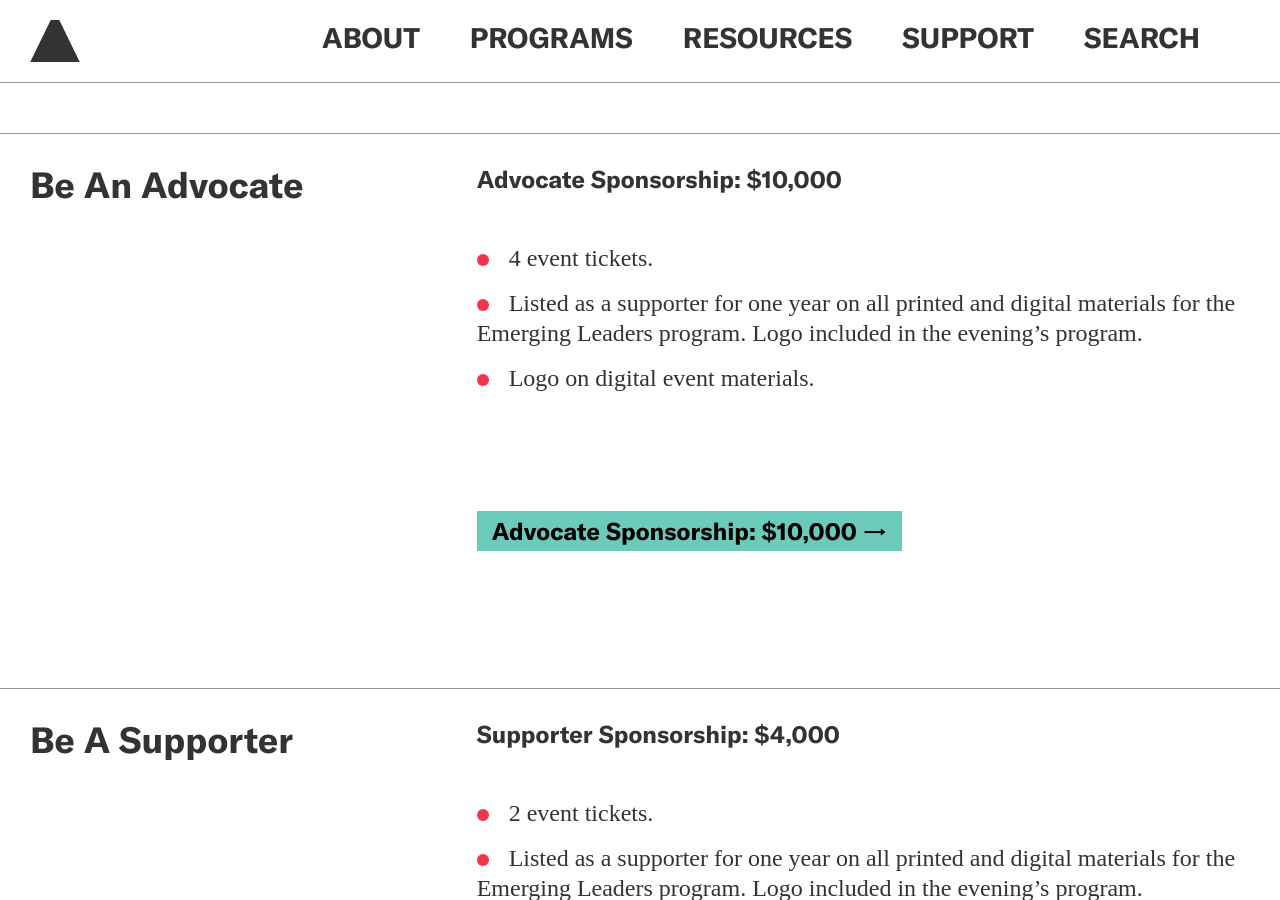
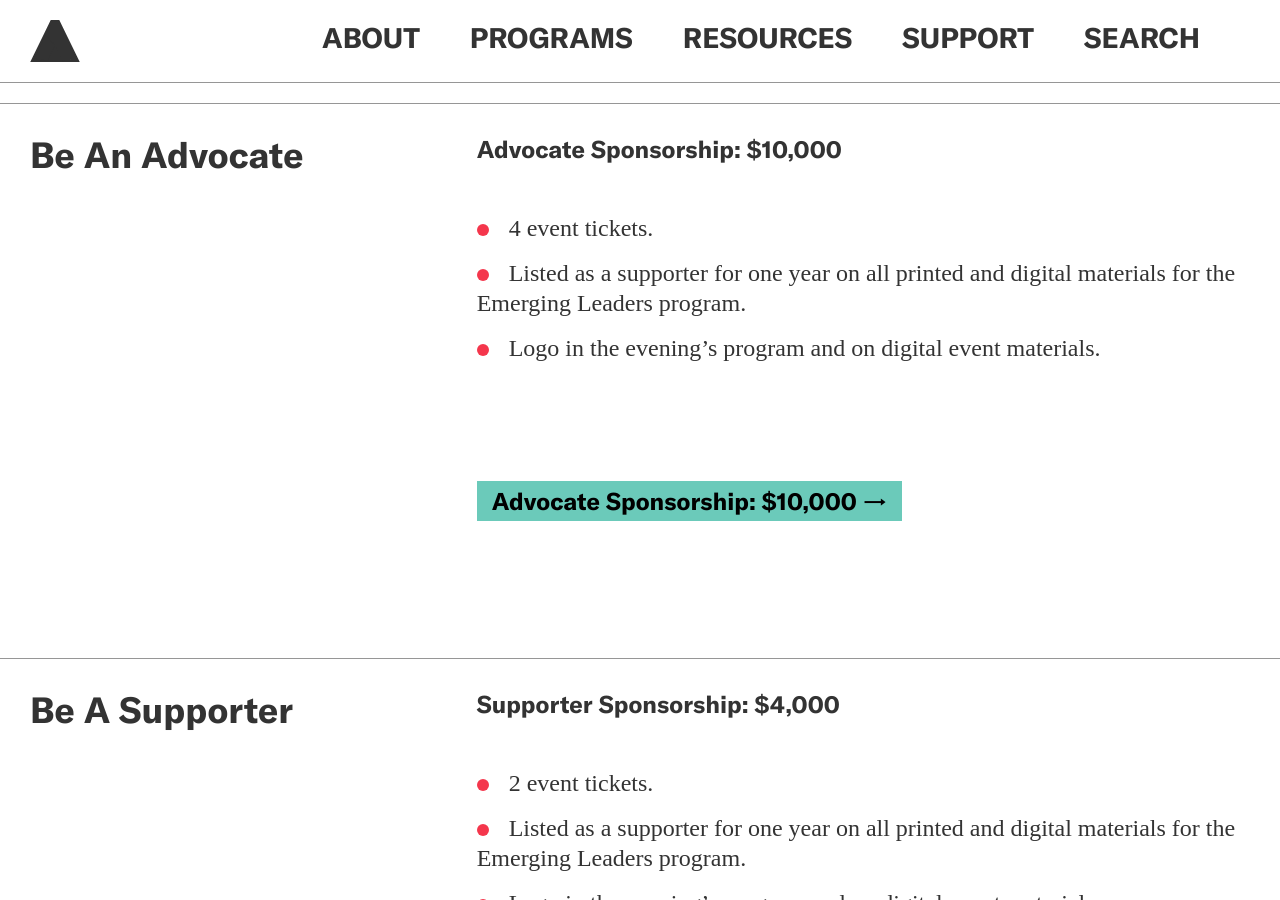
Before and after one commit to jengalas/bwaf-bbw, a Jekyll site: the page built from _programs/leadership-awards-gala.md, in a window 1280 px wide and 900 px high, scrolled down 3969 px. Built offline with Jekyll 4.4.1, drawn with Linux system fonts in a browser that asks for light colours; nearby versions of some CDN libraries; some web fonts are replaced; some of the changed text lies outside the part shown.

Commit message:
Updated 1 file via CloudCannon.

```diff
--- a/_programs/leadership-awards-gala.md
+++ b/_programs/leadership-awards-gala.md
@@ -159,7 +159,7 @@
       * Invitation to one Friends evening event.
 
       * Listed as a supporter for one year on all printed and digital materials
-      for the Industry Leaders Roundtable program and Emerging Leaders.
+      for the Industry Leaders Roundtable programs and Emerging Leaders.
 
       * Logo on BWAF website, in the evening’s program and on digital event
       materials.
@@ -188,9 +188,9 @@
       * 4 event tickets.
 
       * Listed as a supporter for one year on all printed and digital materials
-      for the Emerging Leaders program. Logo included in the evening’s program.
+      for the Emerging Leaders program.
 
-      * Logo on digital event materials.
+      * Logo in the evening's program and on digital event materials.
   - template: buttons-block
     button:
       - button_text: 'Advocate Sponsorship: $10,000'
@@ -216,9 +216,9 @@
       * 2 event tickets.
 
       * Listed as a supporter for one year on all printed and digital materials
-      for the Emerging Leaders program. Logo included in the evening’s program.
+      for the Emerging Leaders program.
 
-      * Logo on digital event materials.
+      * Logo in the evening's program and on digital event materials.
   - template: buttons-block
     button:
       - button_text: 'Supporter Sponsorship: $4,000'
```
Also changed, not shown: other parts of _programs/leadership-awards-gala.md (+4 -4 lines).
